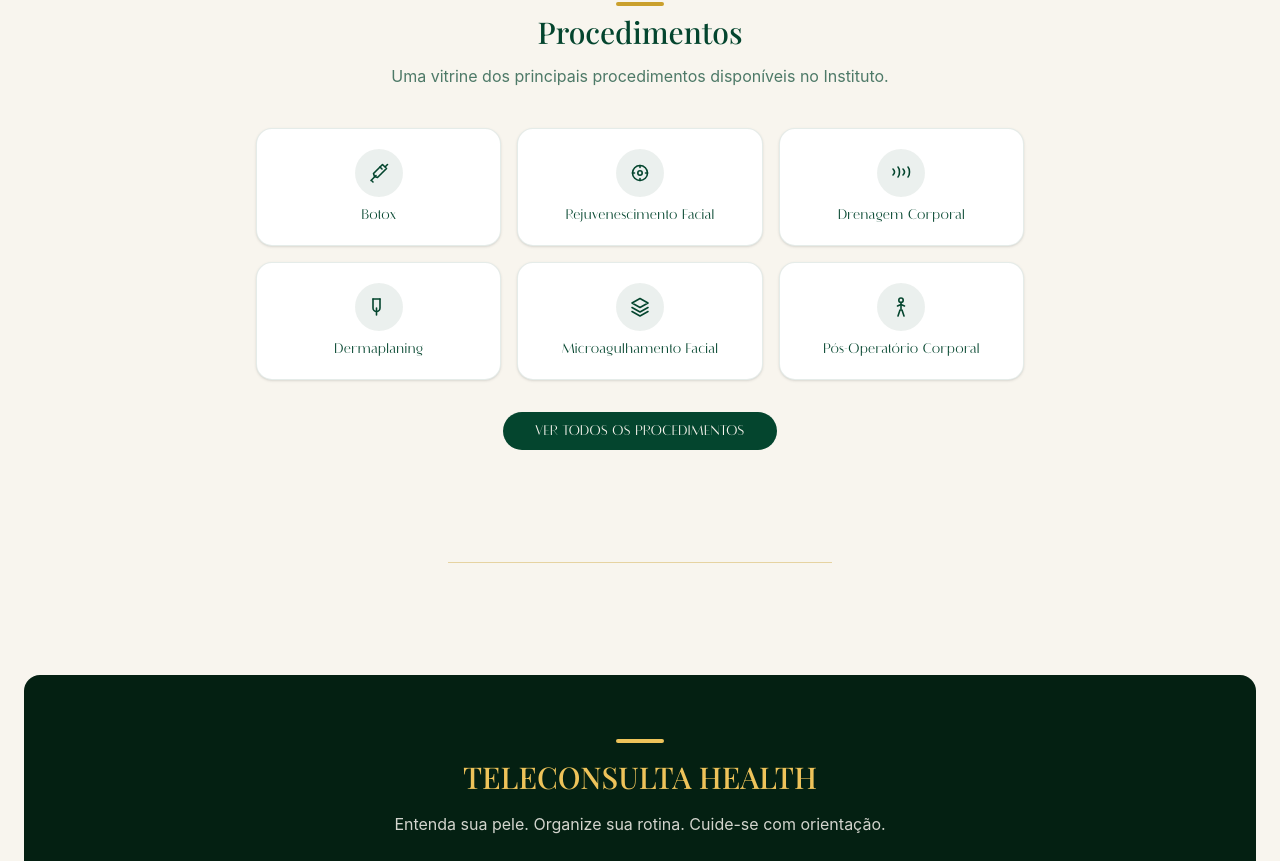
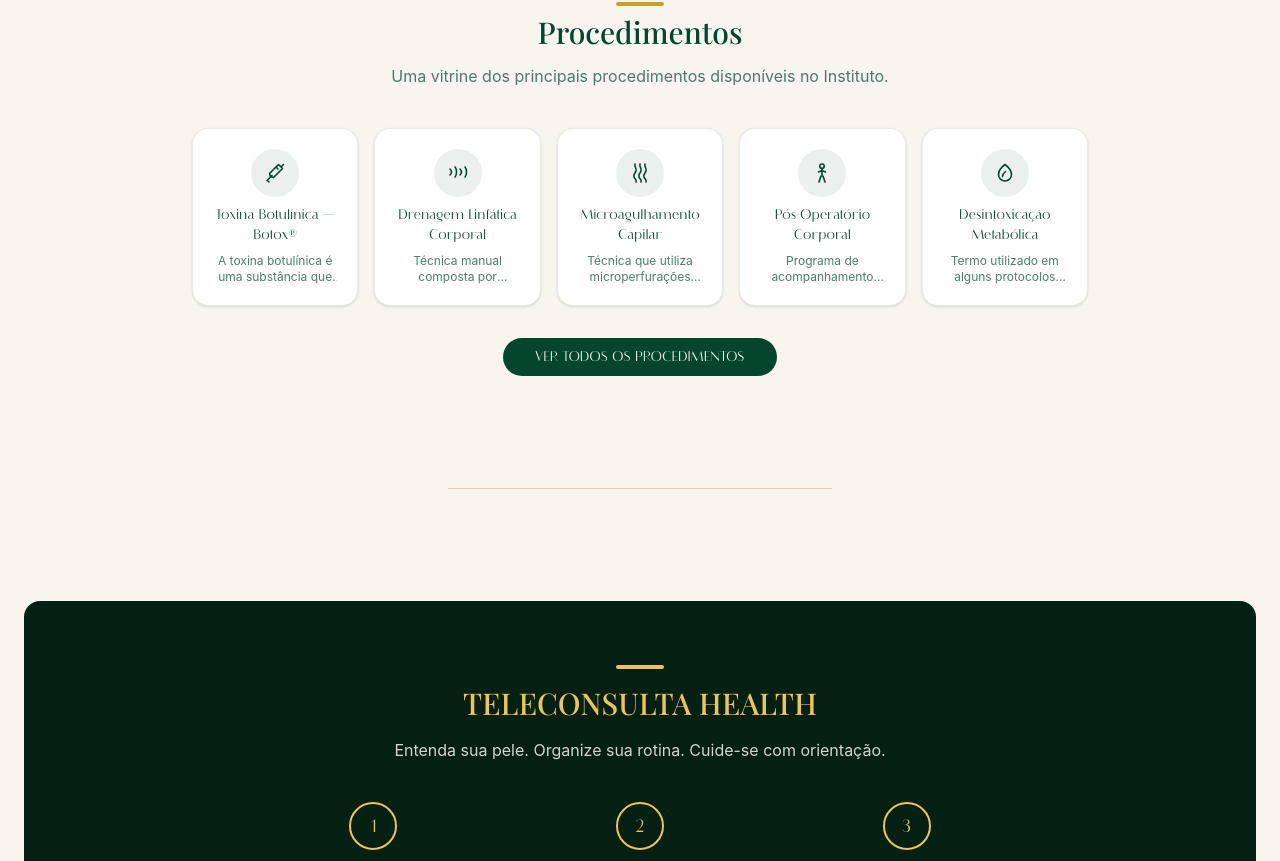
Before and after one commit to alexandra-almeida/instituto-health, a React (Vite) app: page / in a window 1280 px wide. Shown: the part 2939-3800 px from the top of the page. Built offline with nearby package versions, Linux system fonts and the light colour scheme; a web font is replaced by a local one.

Commit message:
Atualiza cards de Procedimentos na home com procedimentos reais
Co-Authored-By: Claude Sonnet 5 <noreply@anthropic.com>

```diff
--- a/src/components/icons.tsx
+++ b/src/components/icons.tsx
@@ -611,3 +611,40 @@ export function FileIcon(props: SVGProps<SVGSVGElement>) {
     </svg>
   )
 }
+
+// ---- Vitrine de procedimentos (home) ------------------------------------
+
+export function HairStrandIcon(props: SVGProps<SVGSVGElement>) {
+  return (
+    <svg
+      viewBox="0 0 24 24"
+      fill="none"
+      stroke="currentColor"
+      strokeWidth={1.6}
+      strokeLinecap="round"
+      strokeLinejoin="round"
+      {...props}
+    >
+      <path d="M7 3c-1 3 2 4 1 7s-3 3-2 6 3 2 2 5" />
+      <path d="M12 3c-1 3 2 4 1 7s-3 3-2 6 3 2 2 5" />
+      <path d="M17 3c-1 3 2 4 1 7s-3 3-2 6 3 2 2 5" />
+    </svg>
+  )
+}
+
+export function LeafDropIcon(props: SVGProps<SVGSVGElement>) {
+  return (
+    <svg
+      viewBox="0 0 24 24"
+      fill="none"
+      stroke="currentColor"
+      strokeWidth={1.6}
+      strokeLinecap="round"
+      strokeLinejoin="round"
+      {...props}
+    >
+      <path d="M12 3.5c4 3 6.5 6.6 6.5 10a6.5 6.5 0 0 1-13 0c0-3.4 2.5-7 6.5-10Z" />
+      <path d="M9.5 15.5c0-2.2 1.3-3.6 3-5" />
+    </svg>
+  )
+}
--- a/src/pages/Home.tsx
+++ b/src/pages/Home.tsx
@@ -12,12 +12,11 @@ import BackgroundPhoto from '../components/BackgroundPhoto'
 import {
   BodyIcon,
   DrenagemIcon,
-  GlowFaceIcon,
   GraduationCapIcon,
+  HairStrandIcon,
   HospitalarIcon,
   JulianaIcon,
-  LayersIcon,
-  RazorIcon,
+  LeafDropIcon,
   ServicosIcon,
   SyringeIcon,
   TulipiaIcon,
@@ -529,25 +528,39 @@ function TulipiaShowcaseSection() {
 }
 
 // ---------------------------------------------------------------------
-// 04. Procedimentos — vitrine visual. Ícones próprios (mesmo estilo de
-// traço dos outros ícones do site) em vez de uma lib externa, já que o
-// site inteiro usa SVGs desenhados à mão (ver components/icons.tsx).
+// 04. Procedimentos — vitrine visual. 1 procedimento real por categoria
+// (o mais representativo de cada uma), com um trecho da descrição real —
+// nunca texto inventado. Ícones próprios (mesmo estilo de traço dos
+// outros ícones do site) em vez de uma lib externa, já que o site inteiro
+// usa SVGs desenhados à mão (ver components/icons.tsx).
 // ---------------------------------------------------------------------
 // `nome` aqui precisa bater exatamente com o nome do procedimento em
-// data/procedimentos.ts — o slug real é derivado de lá (uma só fonte da
-// verdade), em vez de duplicado à mão e arriscar ficar desatualizado.
+// data/procedimentos.ts — slug e descrição são derivados de lá (uma só
+// fonte da verdade), em vez de duplicados à mão e arriscar ficar
+// desatualizados.
 const PROCEDIMENTOS_VITRINE_NOMES = [
-  { label: 'Botox', nome: 'Toxina Botulínica — Botox®', Icon: SyringeIcon },
-  { label: 'Rejuvenescimento Facial', nome: 'Rejuvenescimento Facial', Icon: GlowFaceIcon },
-  { label: 'Drenagem Corporal', nome: 'Drenagem Linfática Corporal', Icon: DrenagemIcon },
-  { label: 'Dermaplaning', nome: 'Dermaplaning (Facial)', Icon: RazorIcon },
-  { label: 'Microagulhamento Facial', nome: 'Microagulhamento Facial', Icon: LayersIcon },
-  { label: 'Pós-Operatório Corporal', nome: 'Pós-Operatório Corporal', Icon: BodyIcon },
+  { nome: 'Toxina Botulínica — Botox®', Icon: SyringeIcon },
+  { nome: 'Drenagem Linfática Corporal', Icon: DrenagemIcon },
+  { nome: 'Microagulhamento Capilar', Icon: HairStrandIcon },
+  { nome: 'Pós-Operatório Corporal', Icon: BodyIcon },
+  { nome: 'Desintoxicação Metabólica', Icon: LeafDropIcon },
 ]
+
+// A maioria das descrições do catálogo é uma única frase longa (só um
+// ponto final, no fim) — por isso o corte real de tamanho fica a cargo do
+// line-clamp no card, não só da primeira frase.
+function primeiraFrase(texto: string): string {
+  const index = texto.indexOf('.')
+  return index === -1 ? texto : texto.slice(0, index + 1)
+}
 
 const PROCEDIMENTOS_VITRINE = PROCEDIMENTOS_VITRINE_NOMES.map((item) => {
   const procedimento = PROCEDIMENTOS.find((p) => p.nome === item.nome)
-  return { ...item, slug: procedimento?.slug ?? '' }
+  return {
+    ...item,
+    slug: procedimento?.slug ?? '',
+    descricao: procedimento ? primeiraFrase(procedimento.descricao) : '',
+  }
 })
 
 function ProcedimentosShowcaseSection() {
@@ -557,19 +570,22 @@ function ProcedimentosShowcaseSection() {
       <p className="mx-auto mb-10 max-w-xl text-center text-sm text-emerald-dark/70 sm:text-base">
         Uma vitrine dos principais procedimentos disponíveis no Instituto.
       </p>
-      <div className="mx-auto grid max-w-3xl grid-cols-2 gap-4 sm:grid-cols-3">
-        {PROCEDIMENTOS_VITRINE.map(({ label, slug, Icon }, index) => (
-          <ScrollReveal key={label} delay={(index % 3) * 0.08}>
+      <div className="mx-auto grid max-w-4xl grid-cols-2 gap-4 sm:grid-cols-3 lg:grid-cols-5">
+        {PROCEDIMENTOS_VITRINE.map(({ nome, slug, descricao, Icon }, index) => (
+          <ScrollReveal key={nome} delay={(index % 5) * 0.08}>
             <Link
               to={`/procedimentos/${slug}`}
-              className="flex flex-col items-center gap-2 rounded-2xl border border-emerald-dark/10 bg-white p-5 text-center shadow-sm transition-shadow hover:shadow-md"
+              className="flex h-full flex-col items-center gap-2 rounded-2xl border border-emerald-dark/10 bg-white p-5 text-center shadow-sm transition-shadow hover:shadow-md"
             >
               <span className="flex h-12 w-12 items-center justify-center rounded-full bg-emerald-dark/8 text-emerald-dark">
                 <Icon className="h-6 w-6" />
               </span>
               <h3 className="font-flatline text-sm text-emerald-dark">
-                {label}
+                {nome}
               </h3>
+              <p className="line-clamp-2 text-xs text-emerald-dark/70">
+                {descricao}
+              </p>
             </Link>
           </ScrollReveal>
         ))}
```
